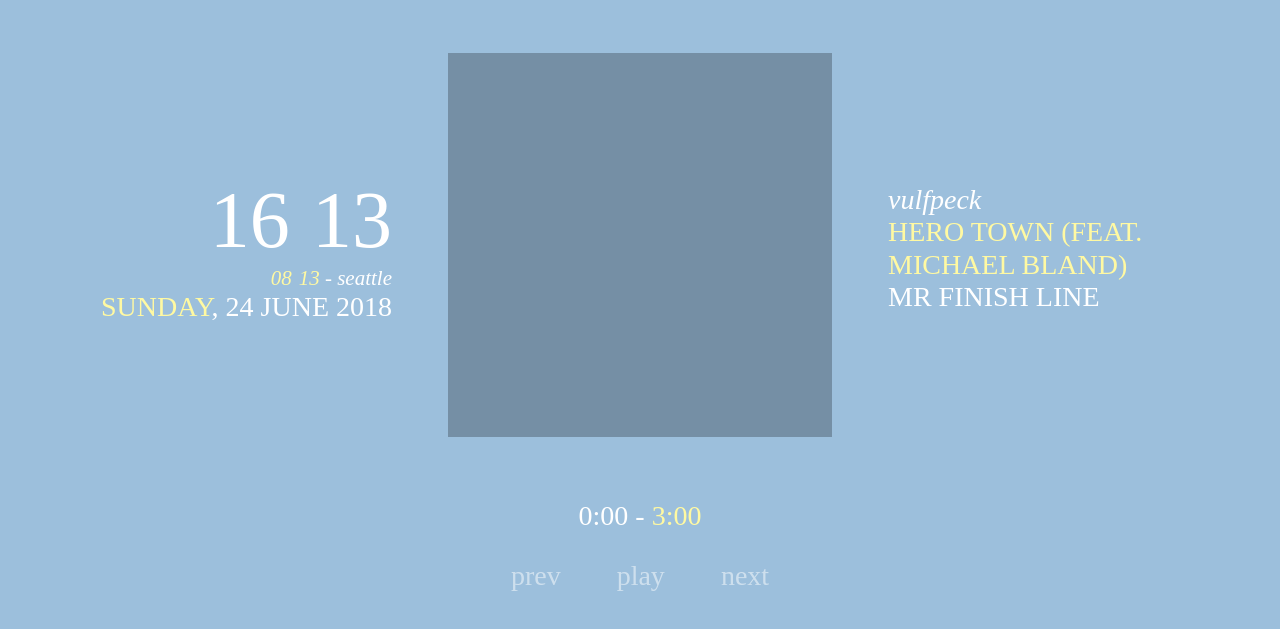
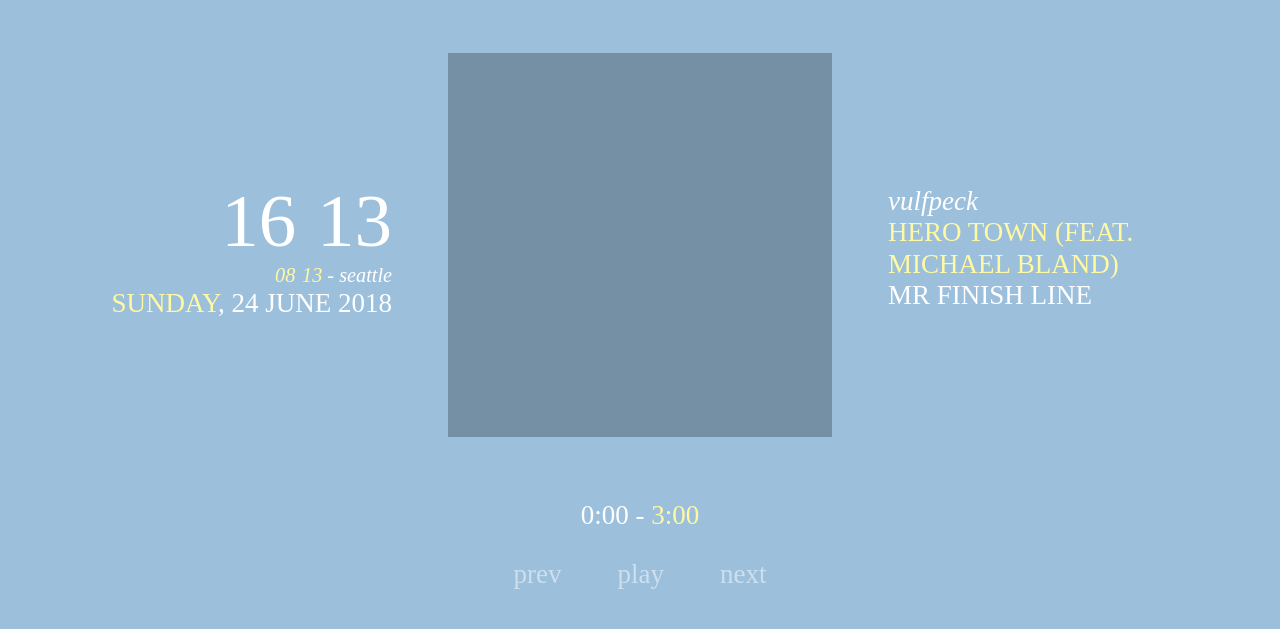
Before and after one commit to EskiMojo14/vulf-html, a plain HTML site: page index.html in a window 1280 px wide. Shown: the part 131-760 px from the top of the page. Drawn offline with nearby package versions, Linux system fonts and the light colour scheme; files that its build step writes are made by us from their sources.

Commit message:
Fixed font size x 2

```diff
--- a/scss/_variables.scss
+++ b/scss/_variables.scss
@@ -14,8 +14,8 @@ $variables: (
     font: "Vulf Mono",
     font2: "Roboto Mono",
 
-    large-font: 80px,
-    small-font: 28px
+    large-font: 75px,
+    small-font: 27px
 );
 
 @function variable($variable) {
```
